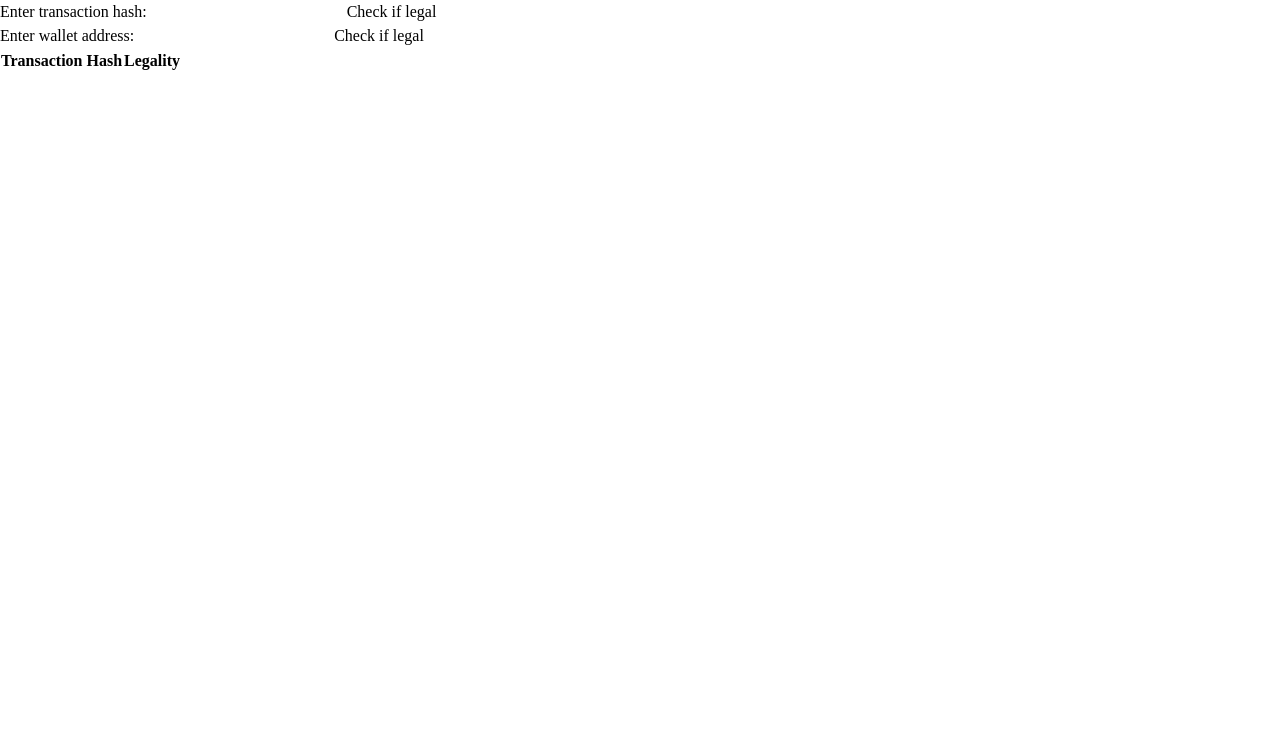
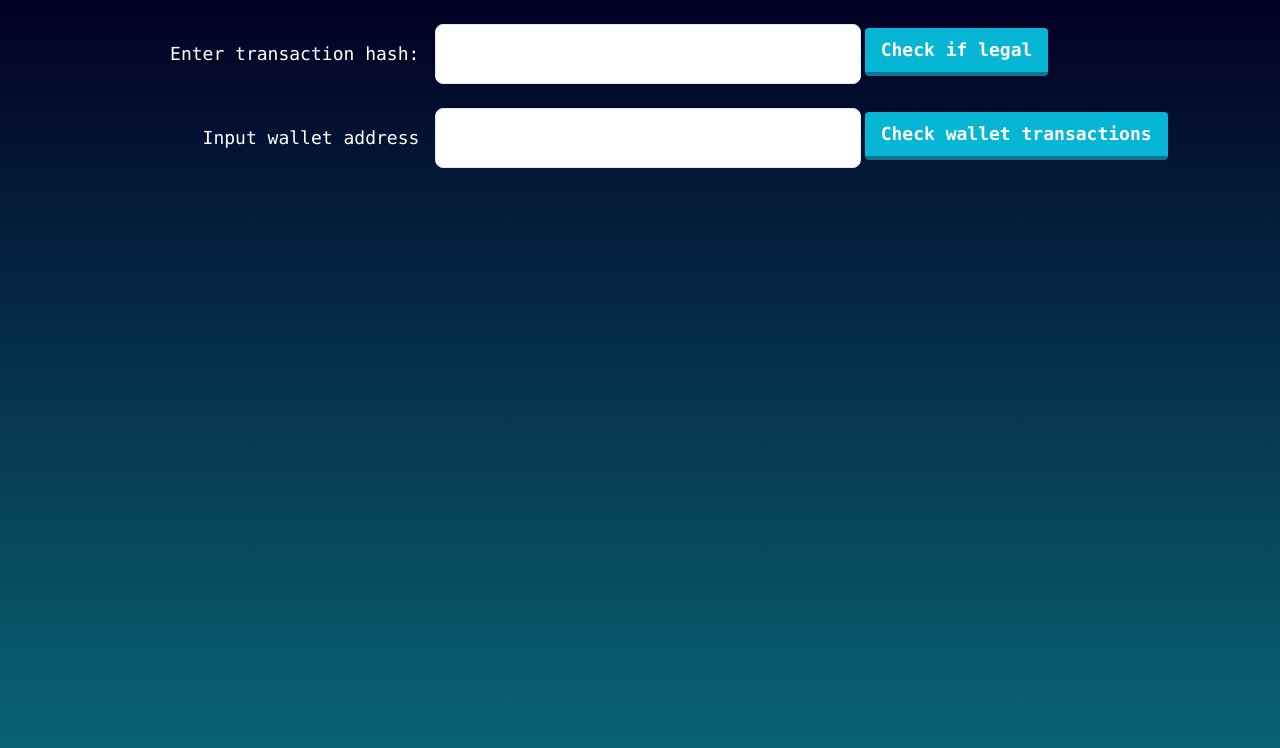
Before and after one commit to Linupo/MBD, a Next.js app in the folder frontend/: page / in a window 1280 px wide. Shown: the top 748 px of the page. Built offline with nearby package versions, Linux system fonts and the light colour scheme.

Commit message:
Fix styling

```diff
--- /dev/null
+++ b/frontend/src/components/transactionLegalityCheck.tsx
@@ -0,0 +1,50 @@
+import { useState } from "react";
+import { getRequest } from "~/api/network";
+
+interface transactionResponse {
+  txHash: string;
+  isLegal: boolean;
+}
+
+const transactionRequest = (hash: string) =>
+  getRequest({
+    path: `transaction/?txHash=${hash}`,
+  });
+
+export default function TransactionLegalityCheck() {
+  const [isLegal, setIsLegal] = useState<boolean>();
+  const [txHash, setTxHash] = useState<string>("");
+
+  const fetchData = async () => {
+    await transactionRequest(txHash).then((data: transactionResponse) => {
+      // console.log(data.isLegal);
+      setIsLegal(data.isLegal);
+      console.log(data);
+    });
+  };
+
+  const checkIfLegal = () => {
+    fetchData().catch(console.error);
+  };
+  return (
+    <div className="flex-center p flex justify-center pt-6 text-lg text-white">
+      <div className="w-4 flex-auto p-4 text-right font-mono">
+        Enter transaction hash:
+      </div>
+      <input
+        className="block w-4 flex-auto rounded-lg border p-2.5 font-mono font-sans text-lg text-cyan-900 placeholder-cyan-700 focus:border-cyan-500 focus:ring-cyan-500 dark:border-cyan-500 dark:bg-gray-700 dark:text-cyan-400 dark:placeholder-cyan-500"
+        type="text"
+        value={txHash}
+        onChange={(e) => setTxHash(e.target.value)}
+      />
+      <div className="w-4 flex-auto p-1">
+        <button
+          className=" rounded border-b-4 border-cyan-700 bg-cyan-500 px-4 py-2 text-left font-mono text-lg font-bold duration-150 hover:border-cyan-500 hover:bg-cyan-400"
+          onClick={checkIfLegal}
+        >
+          Check if legal
+        </button>
+      </div>
+    </div>
+  );
+}
--- a/frontend/src/components/transactionTable.tsx
+++ b/frontend/src/components/transactionTable.tsx
@@ -12,14 +12,16 @@ const walletTransactionsRequest = (hash: string) =>
   });
 
 export default function TransactionTable() {
-  const [transactions, setTransactions] = useState<any[]>();
+  const [transactions, setTransactions] = useState<transactionResponse[]>();
   const [walletAddr, setWalletAddr] = useState<string>("");
 
   const fetchData = async () => {
-    await walletTransactionsRequest(walletAddr).then((data: any) => {
+    await walletTransactionsRequest(walletAddr).then(
+      (data: transactionResponse[]) => {
         setTransactions(data);
         console.log(data);
-    });
+      },
+    );
   };
 
   const checkIfWalletTxsLegal = () => {
@@ -27,30 +29,52 @@ export default function TransactionTable() {
   };
 
   return (
-    <div>
-      <label>
-        Enter wallet address:
+    <div className="font-mono text-white">
+      <div className="flex-center flex justify-center pt-6 text-lg">
+        <div className="w-4 flex-auto p-4 text-right">Input wallet address</div>
         <input
+          className="block w-4 flex-auto rounded-lg border p-2.5 font-sans text-lg placeholder-cyan-700 focus:border-cyan-500 focus:ring-cyan-500 dark:border-cyan-500 dark:bg-gray-700 dark:text-cyan-400 dark:placeholder-cyan-500"
           type="text"
           value={walletAddr}
           onChange={(e) => setWalletAddr(e.target.value)}
         />
-      </label>
-      <button onClick={checkIfWalletTxsLegal}>Check if legal</button>
 
-      <table>
+        <div className="w-4 flex-auto p-1">
+          <button
+            className=" rounded border-b-4 border-cyan-700 bg-cyan-500 px-4 py-2 text-left text-lg font-bold duration-150 hover:border-cyan-500 hover:bg-cyan-400"
+            onClick={checkIfWalletTxsLegal}
+          >
+            Check wallet transactions
+          </button>
+        </div>
+      </div>
+
+      {transactions && (
+        <div className=" grid justify-items-center pt-4">
+          <div className="relative overflow-x-auto shadow-md sm:rounded-xl">
+            <table className=" text-left text-lg rtl:text-right">
+              <thead className="bg-gray-50 text-lg dark:bg-gray-700">
                 <tr>
-          <th>Transaction Hash</th>
-          <th>Legality</th>
+                  <th className="px-6 py-3">Transaction Hash</th>
+                  <th className="px-6 py-3">Legality</th>
                 </tr>
-        {transactions &&
-          transactions.map((tx) => (
-            <tr key={tx.txHash}>
-              <td>{tx.txHash}</td>
-              <td>{tx.isLegal ? "Legal" : "Illegal"}</td>
+              </thead>
+              {transactions.map((tx) => (
+                <tr
+                  className="border-b bg-white hover:bg-gray-50 dark:border-gray-700 dark:bg-gray-800 dark:hover:bg-gray-600"
+                  key={tx.txHash}
+                  //   ref="https://www.blockchain.com/explorer/transactions/btc/0b0b6b1319403cc759f9e63d8dcbf095bb1e31303d2c5ecc38d180754414b6c9"
+                >
+                  <td className="px-6 py-4">{tx.txHash}</td>
+                  <td className="px-6 py-4">
+                    {tx.isLegal ? "Legal" : "Illegal"}
+                  </td>
                 </tr>
               ))}
             </table>
           </div>
+        </div>
+      )}
+    </div>
   );
 }
--- a/frontend/src/pages/index.tsx
+++ b/frontend/src/pages/index.tsx
@@ -1,57 +1,13 @@
-import Head from "next/head";
-import Link from "next/link";
-import { useEffect, useState } from "react";
-import axios from "axios";
-import { getRequest } from "~/api/network";
+import TransactionLegalityCheck from "~/components/transactionLegalityCheck";
 import TransactionTable from "~/components/transactionTable";
 
-interface transactionResponse {
-  txHash: string;
-  isLegal: boolean;
-}
-
-const transactionRequest = (hash: string) =>
-  getRequest({
-    path: `transaction/?txHash=${hash}`,
-  });
-
 export default function Home() {
-  const [isLegal, setIsLegal] = useState<boolean>();
-  const [txHash, setTxHash] = useState<string>("");
-
-  const fetchData = async () => {
-    await transactionRequest(txHash).then((data: transactionResponse) => {
-      // console.log(data.isLegal);
-      setIsLegal(data.isLegal);
-      console.log(data);
-    });
-  };
-
-  const checkIfLegal = () => {
-    fetchData().catch(console.error);
-  };
-
   return (
     <>
-      <div>
-        <label>
-          Enter transaction hash:
-          <input
-            style={
-              isLegal == false
-                ? { color: "red" }
-                : isLegal == true
-                ? { color: "green" }
-                : { color: "black" }
-            }
-            type="text"
-            value={txHash}
-            onChange={(e) => setTxHash(e.target.value)}
-          />
-        </label>
-        <button onClick={checkIfLegal}>Check if legal</button>
+      <main className="flex min-h-screen flex-col bg-gradient-to-b from-[#020024] to-[#096a79]">
+        <TransactionLegalityCheck />
         <TransactionTable />
-      </div>
+      </main>
     </>
   );
 }
```
Lines whose indentation alone changed are shown as unchanged.
